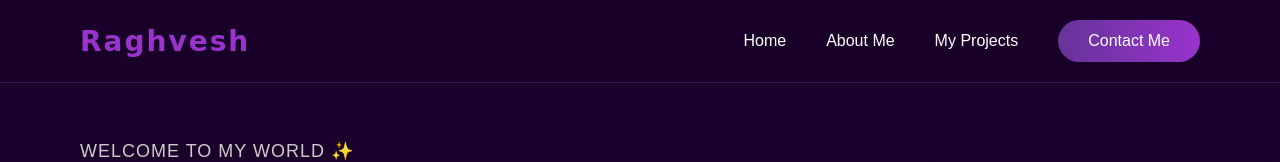
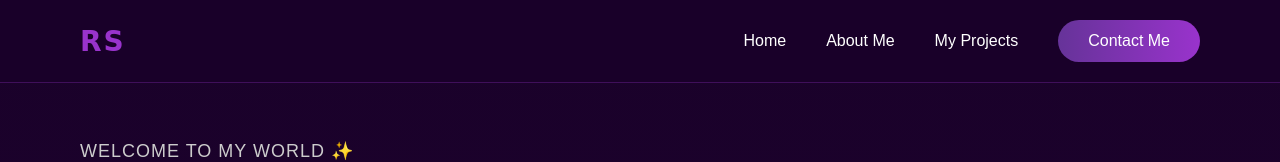
Before and after one commit to RaghveshSharma/Portfolio, a plain HTML site: page index.html in a window 1280 px wide. Shown: the top 162 px of the page. Drawn offline with Linux system fonts and the light colour scheme.

Commit message:
Update index.html

```diff
--- a/index.html
+++ b/index.html
@@ -689,7 +689,7 @@
     <!-------------------------------- Navigation Bar ---------------------------------->
 
     <nav>
-        <div class="logo">Raghvesh</div>
+        <div class="logo">RS</div>
         <ul class="nav-links">
             <li><a href="#Home">Home</a></li>
             <li><a href="#aboutme">About Me</a></li>
@@ -809,4 +809,5 @@
         </div>
     </footer>
 </body>
+
 </html>
```
